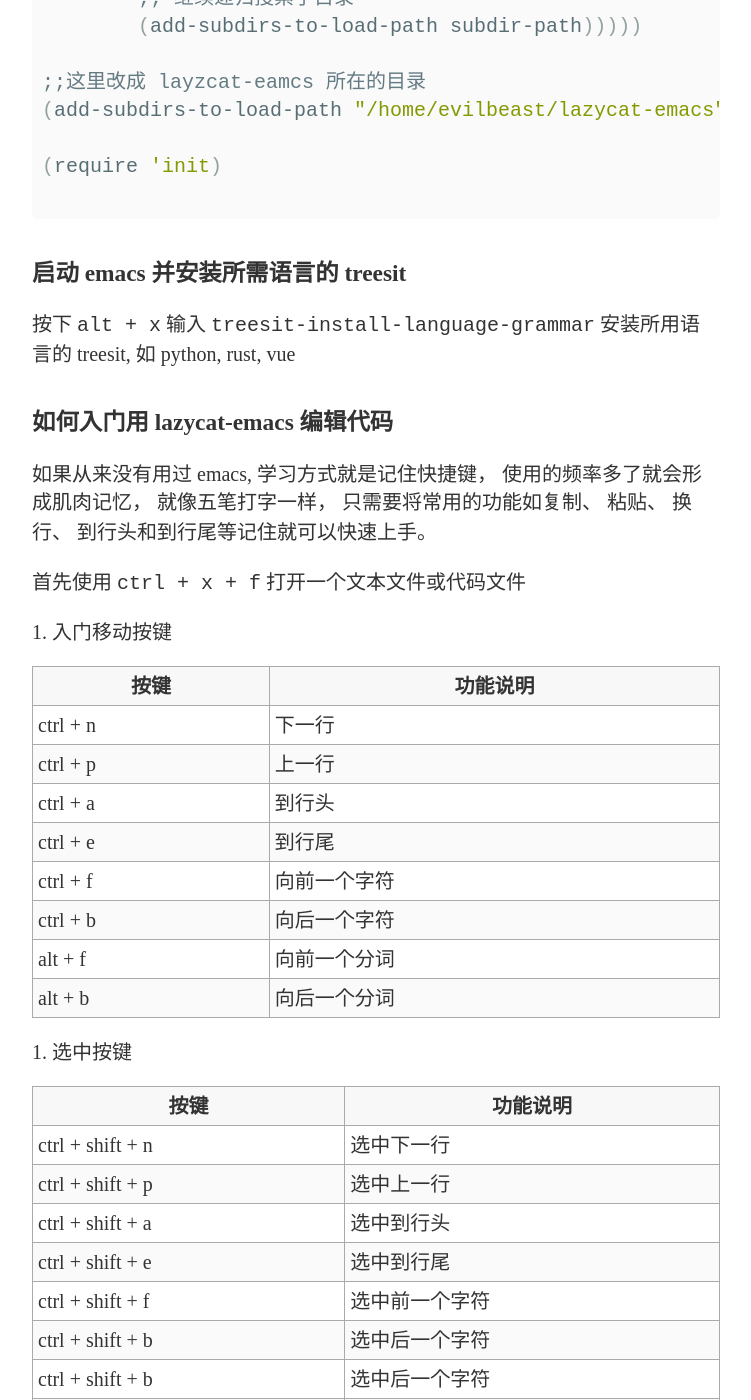
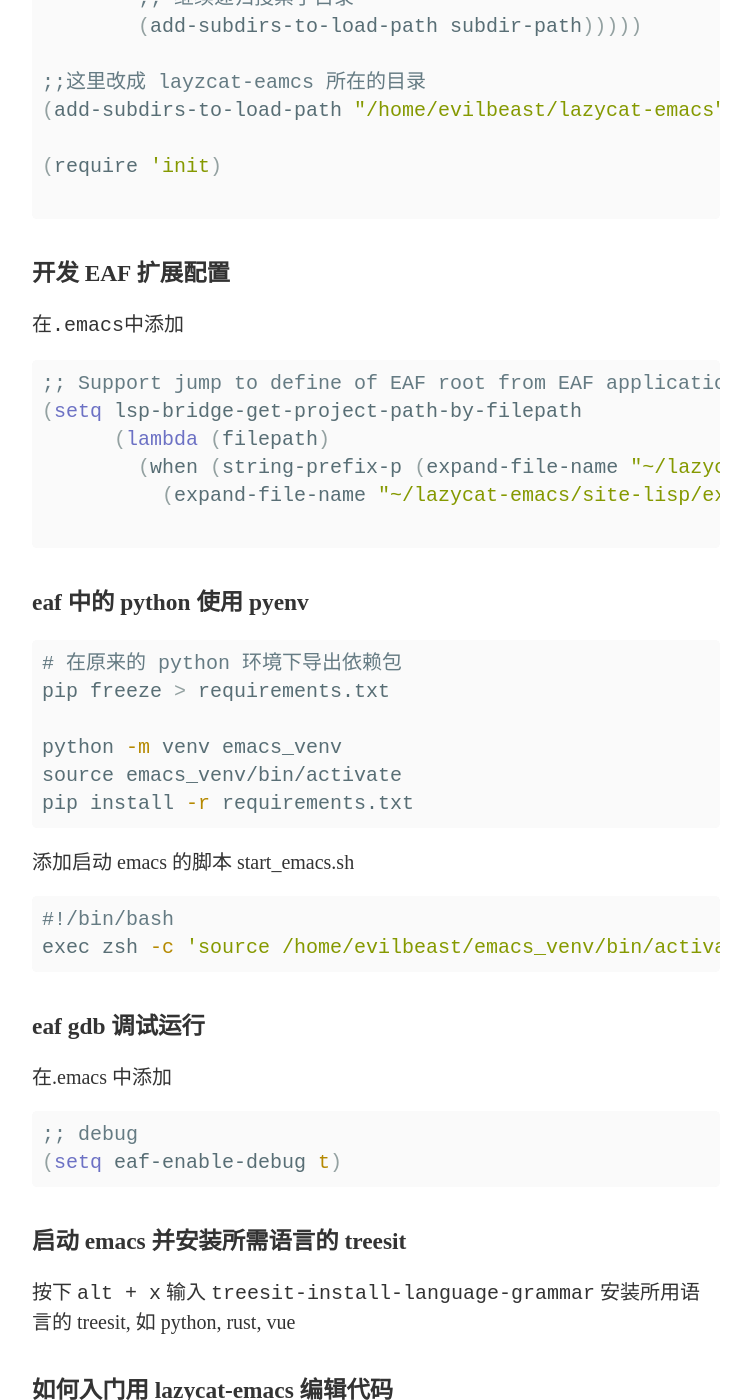
Before and after one commit to smallevilbeast/smallevilbeast.github.io, a Jekyll site: the page built from _posts/2023-06-12-lazycat-emacs.md, in a window 1280 px wide and 1400 px high, scrolled down 2471 px. Shown: the whole window, without its empty margins (264-1015 px from the left). Built offline with Jekyll 4.4.1, drawn with Linux system fonts in a browser that asks for light colours; some web fonts are replaced; some of the changed text lies outside the part shown.

Commit message:
update lazycat emacs

````diff
--- a/_posts/2023-06-12-lazycat-emacs.md
+++ b/_posts/2023-06-12-lazycat-emacs.md
@@ -80,6 +80,48 @@ cd lazycat-emacs/site-lisp/extensions/emacs-application-framework
 
 ```
 
+### 开发 EAF 扩展配置
+
+在`.emacs`中添加
+
+```lisp
+;; Support jump to define of EAF root from EAF application directory.
+(setq lsp-bridge-get-project-path-by-filepath
+      (lambda (filepath)
+        (when (string-prefix-p (expand-file-name "~/lazycat-emacs/site-lisp/extensions/emacs-application-framework/app") filepath)
+          (expand-file-name "~/lazycat-emacs/site-lisp/extensions/emacs-application-framework/"))))
+
+```
+
+
+### eaf 中的 python 使用 pyenv
+
+```bash
+# 在原来的 python 环境下导出依赖包
+pip freeze > requirements.txt
+
+python -m venv emacs_venv
+source emacs_venv/bin/activate
+pip install -r requirements.txt
+```
+
+添加启动 emacs 的脚本 start_emacs.sh
+
+```bash
+#!/bin/bash
+exec zsh -c 'source /home/evilbeast/emacs_venv/bin/activate; exec emacs "$@"' -- "$@"
+```
+
+### eaf gdb 调试运行
+
+在.emacs 中添加
+
+```lisp
+;; debug
+(setq eaf-enable-debug t)
+```
+
+
 ### 启动 emacs 并安装所需语言的 treesit
 
 按下 `alt + x` 输入 `treesit-install-language-grammar` 安装所用语言的 treesit, 如 python, rust, vue
@@ -131,19 +173,6 @@ cd lazycat-emacs/site-lisp/extensions/emacs-application-framework
 | alt + shift + n | 剪切前一个分词|
 | alt + shift + m | 剪切后一个分词|
 
-
-### 开发 EAF 扩展配置
-
-在`.emacs`中添加
-
-```lisp
-;; Support jump to define of EAF root from EAF application directory.
-(setq lsp-bridge-get-project-path-by-filepath
-      (lambda (filepath)
-        (when (string-prefix-p (expand-file-name "~/lazycat-emacs/site-lisp/extensions/emacs-application-framework/app") filepath)
-          (expand-file-name "~/lazycat-emacs/site-lisp/extensions/emacs-application-framework/"))))
-
-```
 
 
 ### 导航诊断
````
Also changed, not shown: _posts/2023-06-10-mount-ntfs-disk.md (+1 -1 lines).
